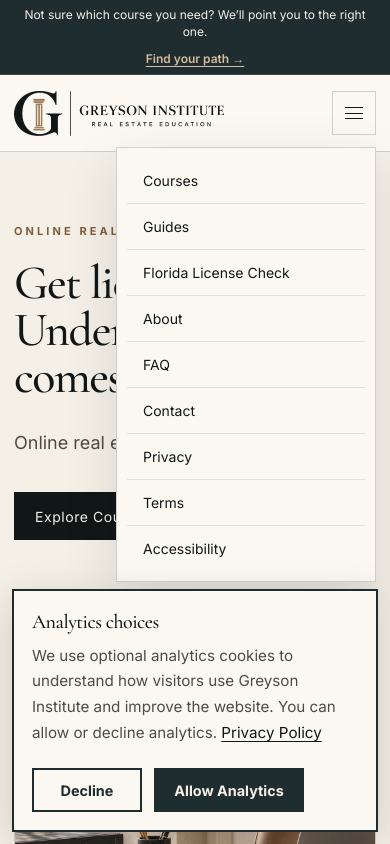
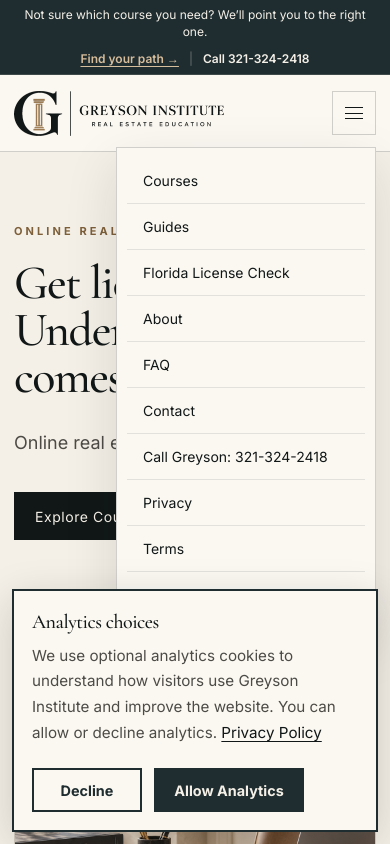
Before and after one commit to BrianLook/Greyson-Institute-Website, a Next.js app: page / in a window 390 px wide. Both pictures are taken after a click on the heading "Open navigation menu". Shown: the top 844 px of the page. Built offline with nearby package versions, Linux system fonts and the light colour scheme.

Commit message:
Add Greyson phone number to header

```diff
--- a/components/SiteHeader.tsx
+++ b/components/SiteHeader.tsx
@@ -15,6 +15,8 @@ const guidePaths = [
   "/what-happens-after-you-pass-the-florida-real-estate-exam",
   "/florida-45-hour-post-license-requirements",
   "/florida-14-hour-real-estate-continuing-education",
+  "/florida-real-estate-instructor-continuing-education",
+  "/florida-60-hour-broker-post-license-requirements",
 ];
 
 export function SiteHeader() {
@@ -145,6 +147,27 @@ export function SiteHeader() {
             onClick={handleNavClick}
           >
             Find your path →
+          </a>
+
+          <span
+            aria-hidden="true"
+            style={{
+              color: "rgba(245, 240, 231, 0.35)",
+            }}
+          >
+            |
+          </span>
+
+          <a
+            href="tel:+13213242418"
+            style={{
+              color: "#f5f0e7",
+              fontWeight: 600,
+              whiteSpace: "nowrap",
+              textDecoration: "none",
+            }}
+          >
+            Call 321-324-2418
           </a>
         </div>
       </div>
@@ -293,6 +316,13 @@ export function SiteHeader() {
               Contact
             </Link>
 
+            <a
+              href="tel:+13213242418"
+              onClick={handleNavClick}
+            >
+              Call Greyson: 321-324-2418
+            </a>
+
             <Link
               href="/privacy"
               aria-current={isCurrentPage("/privacy") ? "page" : undefined}
```
